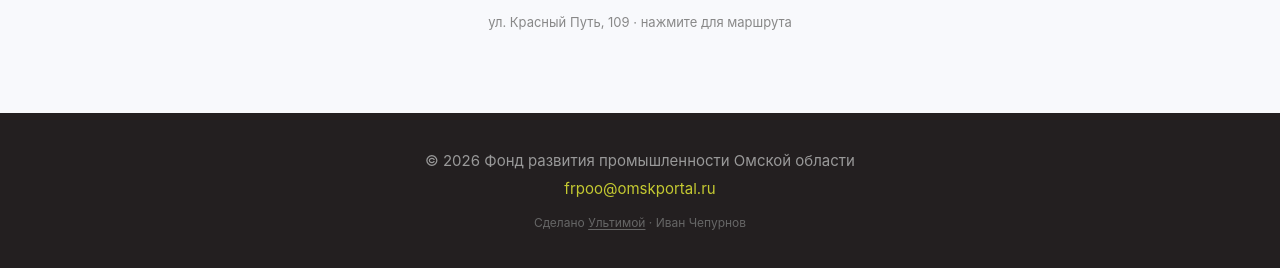
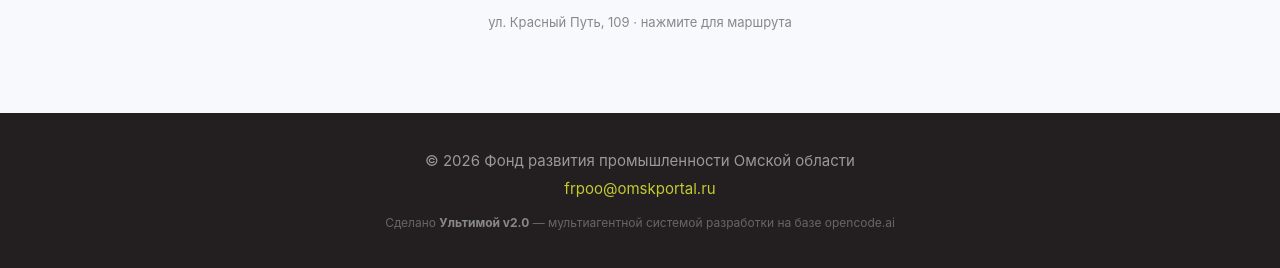
Before and after one commit to achepurnov/fond-omsk, a plain HTML site: page index.html in a window 1280 px wide. Shown: the part 6442-6710 px from the top of the page. Drawn offline with Linux system fonts and the light colour scheme.

Commit message:
update: credits text

```diff
--- a/index.html
+++ b/index.html
@@ -470,7 +470,7 @@
     <div class="container">
         <p>© 2026 Фонд развития промышленности Омской области</p>
         <p style="margin-top:4px;"><a href="mailto:frpoo@omskportal.ru">frpoo@omskportal.ru</a></p>
-        <p style="margin-top:12px;font-size:12px;color:#666;">Сделано <a href="https://github.com/achepurnov" target="_blank" style="color:#666;text-decoration:underline;text-underline-offset:2px;">Ультимой</a> · Иван Чепурнов</p>
+        <p style="margin-top:12px;font-size:12px;color:#666;">Сделано <strong style="color:#888;">Ультимой v2.0</strong> — мультиагентной системой разработки на базе opencode.ai</p>
     </div>
 </footer>
 
```
